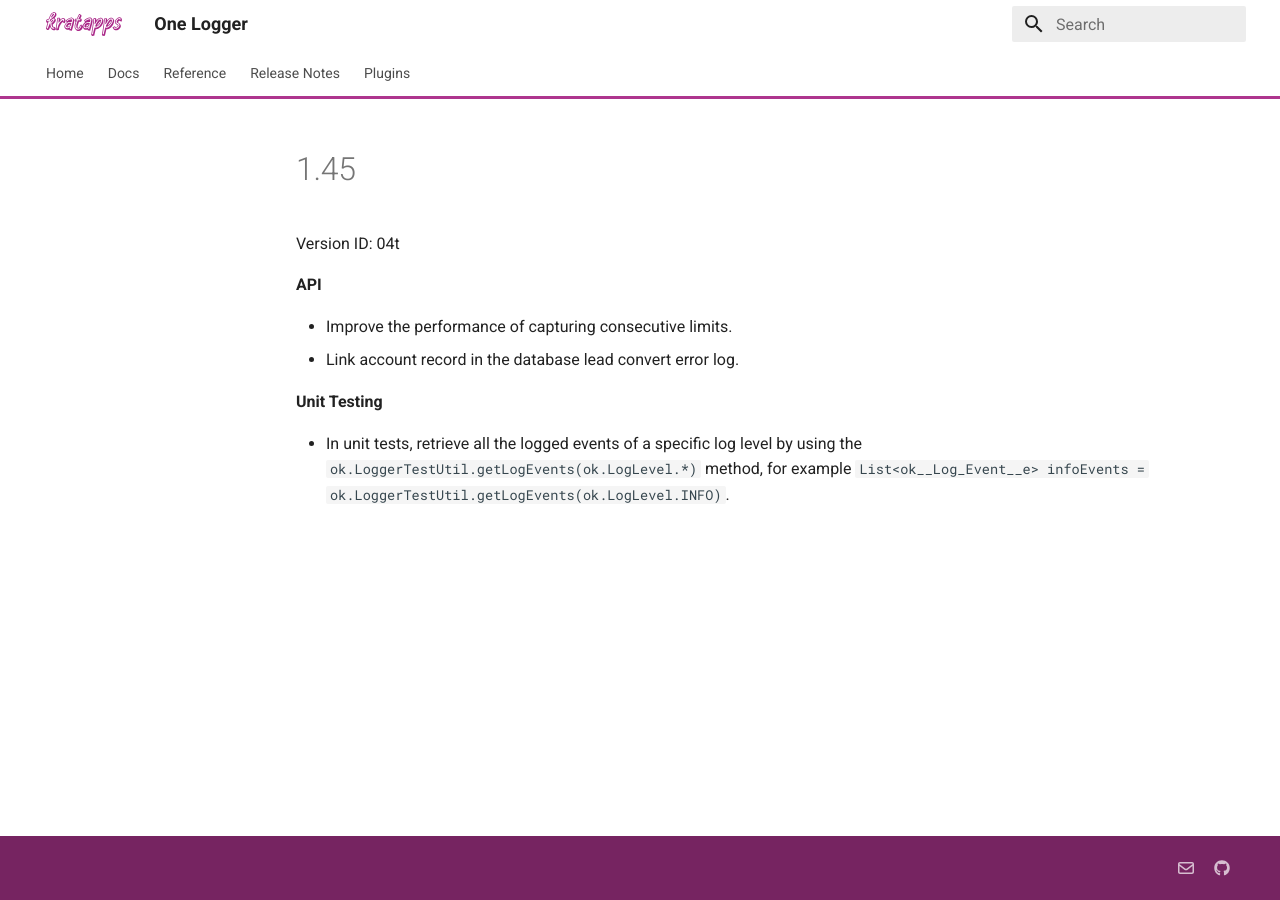
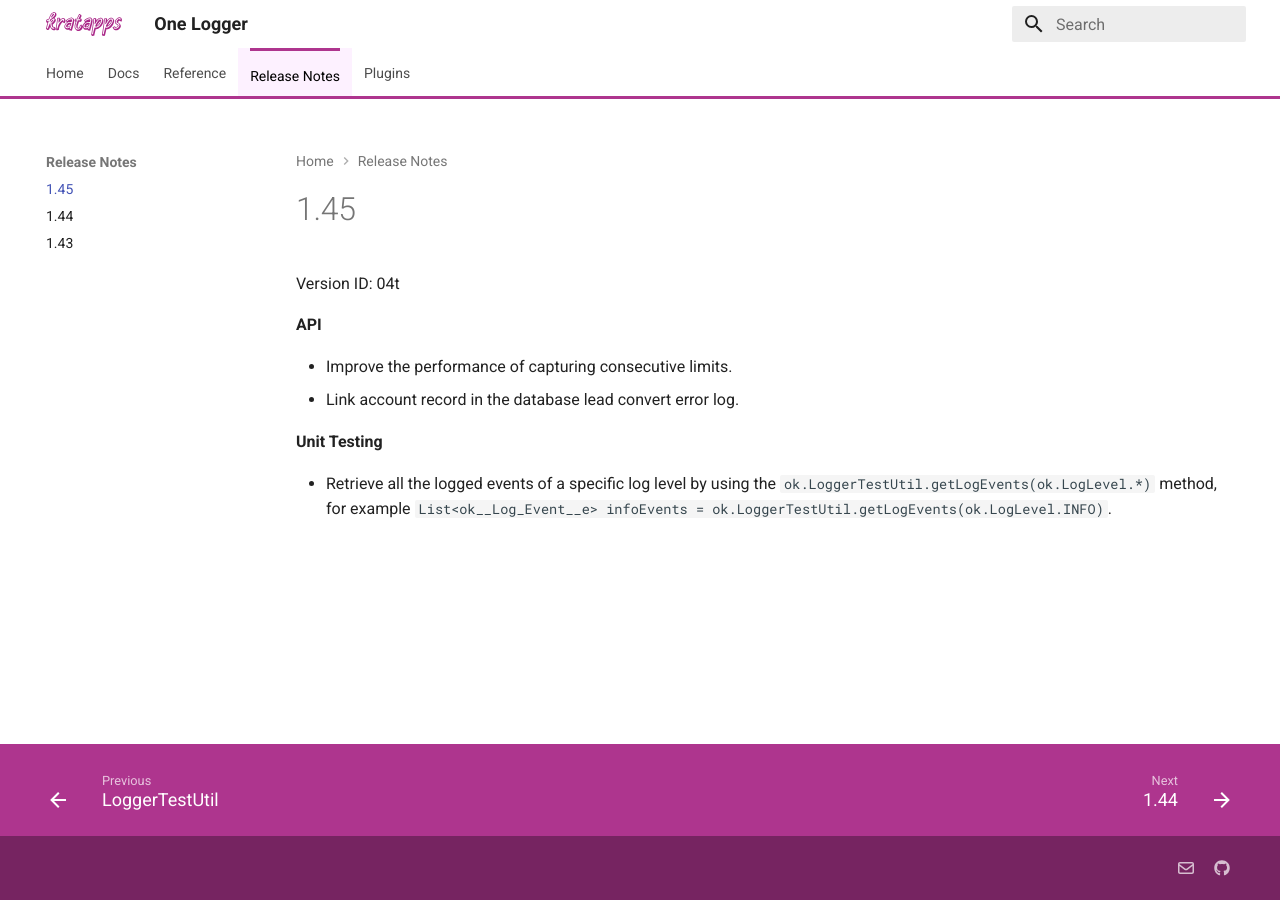
Before and after one commit to kratapps/one-logger-kratapps-com, an MkDocs documentation site: the page built from docs/release-notes/1.45.md, in a window 1280 px wide. Built offline with MkDocs 1.6.1 and Material for MkDocs 9.7.7, drawn with Linux system fonts in a browser that asks for light colours.

Commit message:
Update docs.

```diff
--- a/docs/release-notes/1.45.md
+++ b/docs/release-notes/1.45.md
@@ -9,7 +9,6 @@
 
 **Unit Testing**
 
--   In unit tests, retrieve all the logged events of a specific log level by
-    using the `ok.LoggerTestUtil.getLogEvents(ok.LogLevel.*)` method, for
-    example
+-   Retrieve all the logged events of a specific log level by using the
+    `ok.LoggerTestUtil.getLogEvents(ok.LogLevel.*)` method, for example
     `List<ok__Log_Event__e> infoEvents = ok.LoggerTestUtil.getLogEvents(ok.LogLevel.INFO)`.
--- a/mkdocs.yml
+++ b/mkdocs.yml
@@ -111,6 +111,7 @@
       - PermissionManager: reference/PermissionManager.md
       - LoggerTestUtil: reference/LoggerTestUtil.md
   - Release Notes:
+    - 1.45: release-notes/1.45.md
     - 1.44: release-notes/1.44.md
     - 1.43: release-notes/1.43.md
   - Plugins:
```
